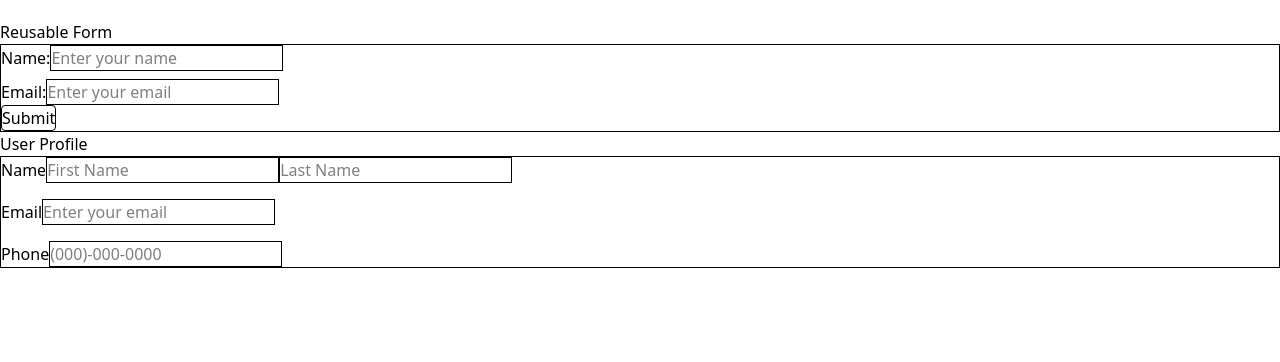
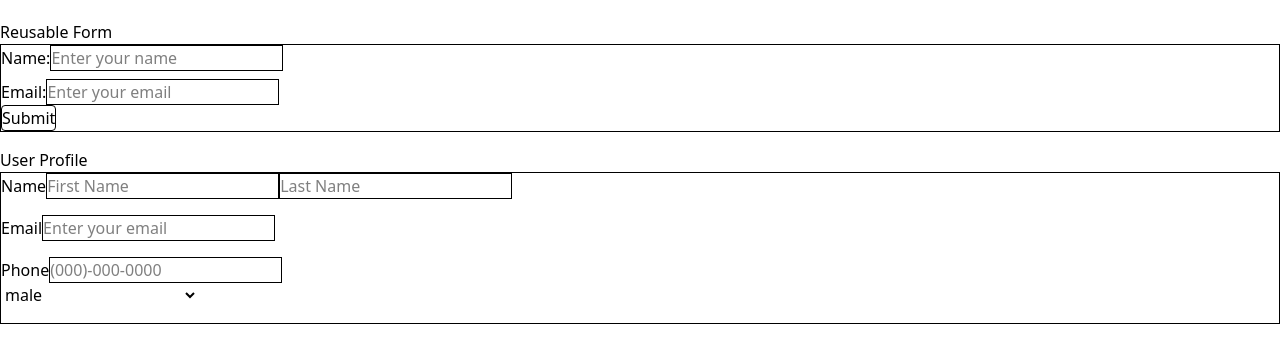
Before and after one commit to NS-25/react-components, a React (Vite) app: page / in a window 1280 px wide. Shown: the top 362 px of the page. Built offline with nearby package versions, Linux system fonts and the light colour scheme.

Commit message:
added gender portion done

```diff
--- a/src/components/UserProfileForm.jsx
+++ b/src/components/UserProfileForm.jsx
@@ -3,7 +3,7 @@ import React from "react";
 const UserProfileForm = () => {
   return (
     <>
-      <div className="container">
+      <div className="container mt-4">
         <h1>User Profile</h1>
         <form className="border">
           {/* firstname and lastname */}
@@ -42,6 +42,19 @@ const UserProfileForm = () => {
               className="border"
             />
           </div>
+          {/* Gender portion */}
+          <div className="mb-4">
+            <label htmlFor="gender">
+              <select name="gender">
+                <option value="male">male</option>
+                <option value="female">female</option>
+                <option value="other">Other</option>
+                <option value="not prefer to answer">
+                  Not to prefer to answer
+                </option>
+              </select>
+            </label>
+          </div>
         </form>
       </div>
     </>
```
